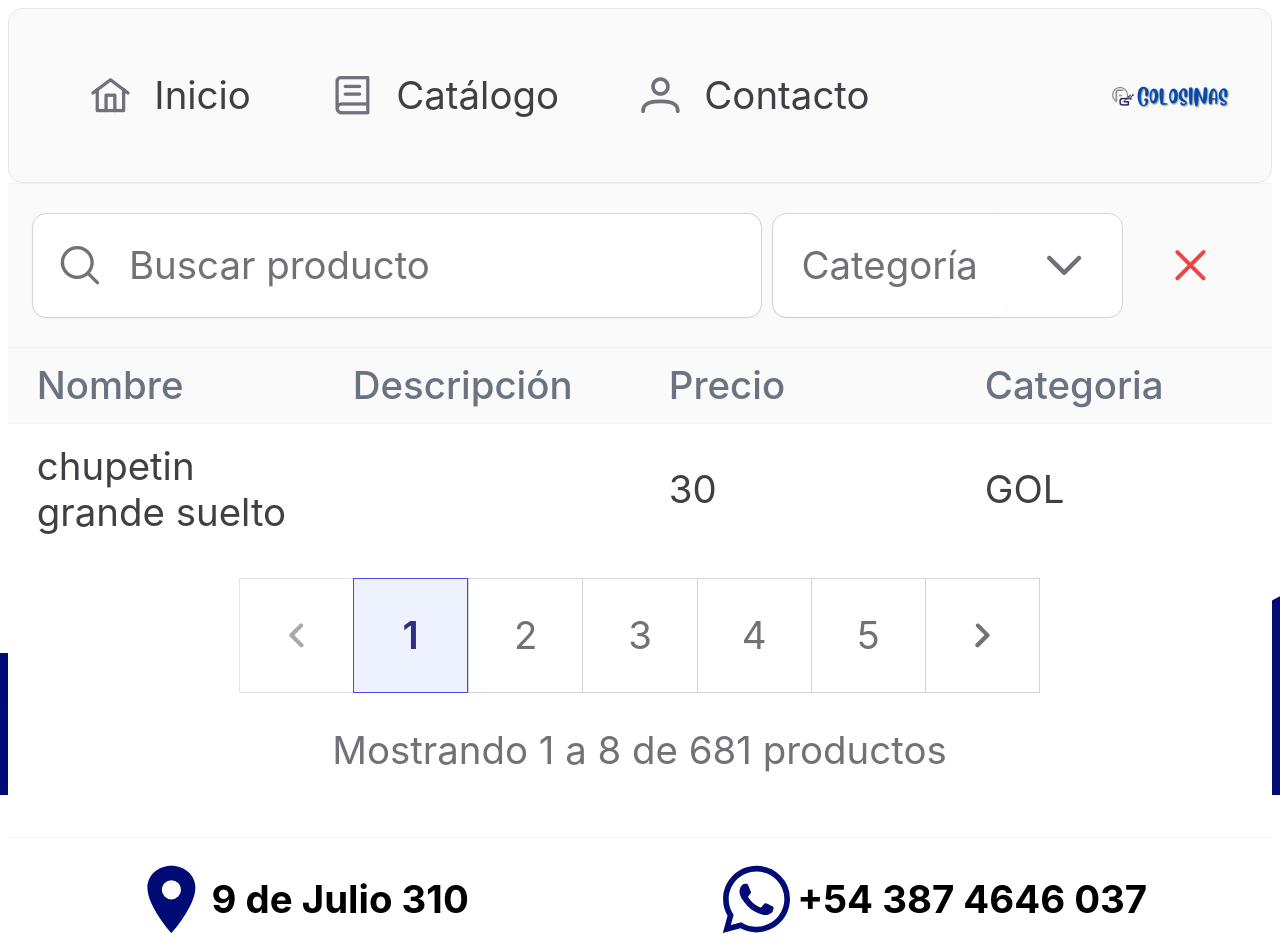
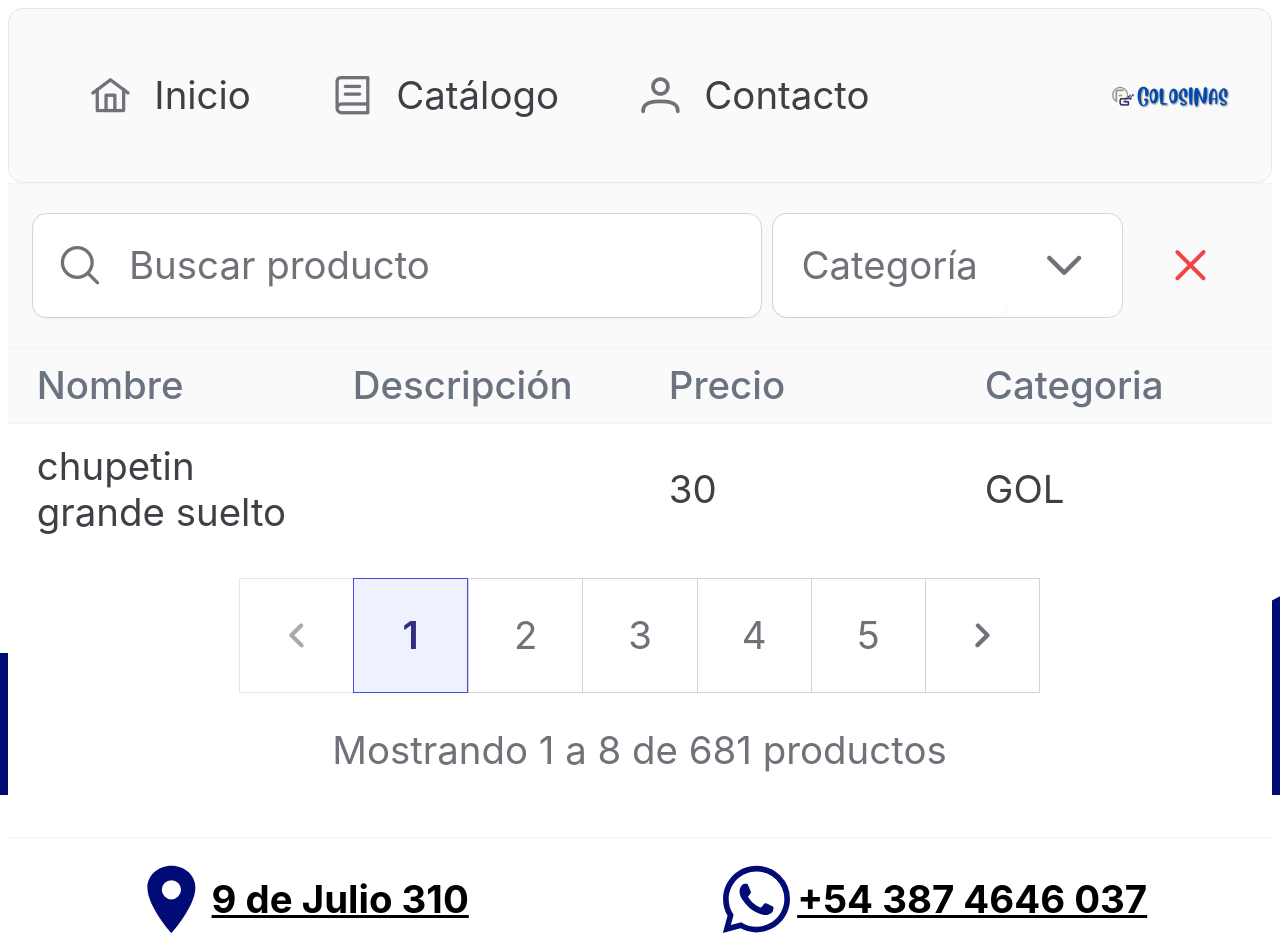
Before and after one commit to GonzaloGuaimas/candyshopwebsite-nextjs-mongodb, a Next.js app: page /catalog in a window 1280 px wide. Shown: the top 952 px of the page. Built offline with nearby package versions, Linux system fonts and the light colour scheme; no server answers; a web font is replaced by a local one.

Commit message:
add links for tags a

```diff
--- a/src/components/FooterBar.tsx
+++ b/src/components/FooterBar.tsx
@@ -6,11 +6,11 @@ export const FooterBar = () => {
     <div className='footer-container'>
       <div>
           <IoLocationSharp  size={'2em'} color={'#000b76'}/>
-          <p>9 de Julio 310</p>
+          <a href="https://goo.gl/maps/BAApxbd1WneaYZv38"><p>9 de Julio 310</p></a>
       </div>
       <div>
           <IoLogoWhatsapp  size={'2em'} color={'#000b76'}/>
-          <p>+54 387 4646 037</p>
+          <a href="https://wa.link/9cptla"><p>+54 387 4646 037</p></a>
       </div>
     </div>
   )
```
